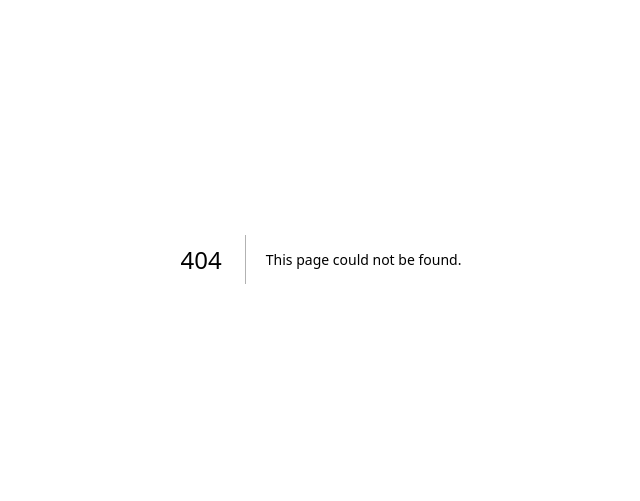
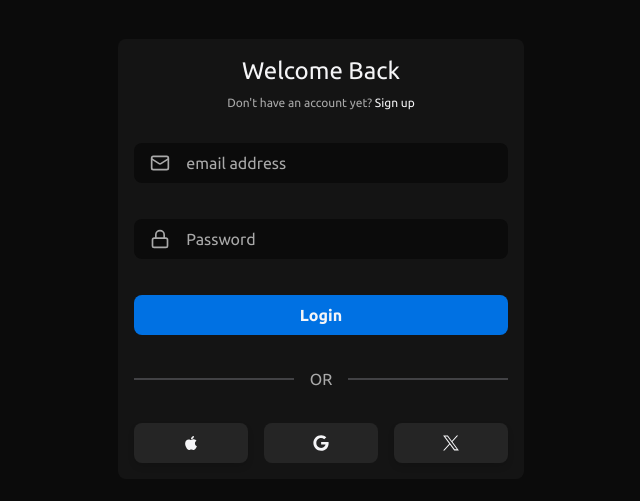
Before and after one commit to AryanThakur01/Shopicom, a Next.js app: page /login in a window 1280 px wide. Before the commit this address had no page. Shown: the part 141-642 px from the top of the page, without its empty margins (319-959 px from the left). Built offline with nearby package versions, Linux system fonts and the light colour scheme.

Commit message:
feat: add the login page and the custom input field

```diff
--- /dev/null
+++ b/src/app/(auth)/login/page.tsx
@@ -0,0 +1,111 @@
+"use client";
+import FormField from "@/components/FormField";
+import Link from "next/link";
+import { SubmitHandler, useForm } from "react-hook-form";
+import { zodResolver } from "@hookform/resolvers/zod";
+import { LuLock, LuMail } from "react-icons/lu";
+import * as zod from "zod";
+import { FaApple, FaGoogle } from "react-icons/fa";
+
+interface IFormInput {
+  email: string;
+  password: string;
+}
+const schema = zod.object({
+  email: zod.string().email(),
+  password: zod.string().min(8),
+});
+
+const Login = () => {
+  const {
+    handleSubmit,
+    register,
+    formState: { errors },
+  } = useForm<IFormInput>({
+    resolver: zodResolver(schema),
+    defaultValues: {
+      email: "",
+      password: "",
+    },
+  });
+  const submitHandler: SubmitHandler<IFormInput> = (data) => {
+    console.log(data);
+  };
+  return (
+    <section className="bg-background h-screen min-h-fit text-foreground flex flex-col container">
+      <div className="my-auto md:w-1/3 w-full mx-auto bg-card p-4 rounded-lg">
+        <h1 className="text-center text-2xl">Welcome Back</h1>
+        <h2 className="text-center text-xs text-muted-foreground my-2">
+          Don&apos;t have an account yet?{" "}
+          <Link href="/signup" className="text-foreground">
+            Sign up
+          </Link>
+        </h2>
+        <form
+          className="my-8 flex flex-col gap-4"
+          onSubmit={handleSubmit(submitHandler)}
+        >
+          <FormField
+            type="email"
+            placeholder="email address"
+            uni="email"
+            register={register}
+            icon={<LuMail className="size-5" />}
+            error={errors.email?.message}
+          />
+          <FormField
+            type="password"
+            placeholder="Password"
+            uni="password"
+            register={register}
+            icon={<LuLock className="size-5" />}
+            error={errors.password?.message}
+          />
+          <button
+            type="submit"
+            className="bg-primary rounded-lg h-10 font-bold"
+          >
+            Login
+          </button>
+        </form>
+        <div className="flex items-center gap-4 text-muted-foreground my-8">
+          <hr className="border border-border w-full" />
+          <p>OR</p>
+          <hr className="border border-border w-full" />
+        </div>
+        <div className="grid grid-cols-3 gap-4">
+          <button className="bg-muted rounded-lg h-10 drop-shadow-md">
+            <FaApple className="mx-auto" />
+          </button>
+          <button className="bg-muted rounded-lg h-10">
+            <FaGoogle className="mx-auto" />
+          </button>
+          <button className="bg-muted rounded-lg h-10 drop-shadow-md">
+            <XIcon />
+          </button>
+        </div>
+      </div>
+    </section>
+  );
+};
+const XIcon = () => {
+  return (
+    <svg
+      xmlns="http://www.w3.org/2000/svg"
+      version="1.1"
+      viewBox="0 0 256 256"
+      className="size-4 fill-foreground mx-auto"
+    >
+      <defs></defs>
+      <g transform="translate(1.4065934065934016 1.4065934065934016) scale(2.81 2.81)">
+        <path
+          d="M 0.219 2.882 l 34.748 46.461 L 0 87.118 h 7.87 l 30.614 -33.073 l 24.735 33.073 H 90 L 53.297 38.043 L 85.844 2.882 h -7.87 L 49.781 33.341 L 27.001 2.882 H 0.219 z M 11.793 8.679 h 12.303 L 78.425 81.32 H 66.122 L 11.793 8.679 z"
+          transform=" matrix(1 0 0 1 0 0) "
+          strokeLinecap="round"
+        />
+      </g>
+    </svg>
+  );
+};
+
+export default Login;
--- a/src/app/globals.css
+++ b/src/app/globals.css
@@ -2,32 +2,45 @@
 @tailwind components;
 @tailwind utilities;
 
-:root {
-  --foreground-rgb: 0, 0, 0;
-  --background-start-rgb: 214, 219, 220;
-  --background-end-rgb: 255, 255, 255;
-}
-
-@media (prefers-color-scheme: dark) {
-  :root {
-    --foreground-rgb: 255, 255, 255;
-    --background-start-rgb: 0, 0, 0;
-    --background-end-rgb: 0, 0, 0;
+@layer base {
+  /* To Be Prepared Later */
+  /* :root { */
+  /* } */
+  .dark {
+    --background: #0b0b0b;
+    --foreground: #f5f5f7;
+    --primary: #0071e3;
+    --border: #424245;
+    --card: #141414;
+    --muted: #252525;
+    --muted-foreground: #a9a9a9;
+    --destructive: #ff453a;
   }
 }
 
-body {
-  color: rgb(var(--foreground-rgb));
-  background: linear-gradient(
-      to bottom,
-      transparent,
-      rgb(var(--background-end-rgb))
-    )
-    rgb(var(--background-start-rgb));
+/* Works on Firefox */
+* {
+  scrollbar-width: 5px;
+  scrollbar-color: hsl(var(--muted-foreground)) hsl(var(--accent));
 }
 
-@layer utilities {
-  .text-balance {
-    text-wrap: balance;
+/* Works on Brave, Chrome, Edge, and Safari */
+*::-webkit-scrollbar {
+  width: 5px;
+  height: 4px;
+}
+@media screen and (max-width: 768px) {
+  *::-webkit-scrollbar {
+    height: 0px;
   }
 }
+
+*::-webkit-scrollbar-track {
+  background: hsl(var(--accent));
+  padding: 2px;
+}
+
+*::-webkit-scrollbar-thumb {
+  background-color: hsl(var(--muted-foreground));
+  border-radius: 8px;
+}
--- a/src/app/layout.tsx
+++ b/src/app/layout.tsx
@@ -1,8 +1,18 @@
 import type { Metadata } from "next";
-import { Inter } from "next/font/google";
+import { Ubuntu } from "next/font/google";
 import "./globals.css";
 
-const inter = Inter({ subsets: ["latin"] });
+const ubuntu = Ubuntu({
+  weight: ["300", "400", "500", "700"],
+  subsets: [
+    "cyrillic",
+    "cyrillic-ext",
+    "greek",
+    "greek-ext",
+    "latin",
+    "latin-ext",
+  ],
+});
 
 export const metadata: Metadata = {
   title: "Create Next App",
@@ -15,8 +25,8 @@ export default function RootLayout({
   children: React.ReactNode;
 }>) {
   return (
-    <html lang="en">
-      <body className={inter.className}>{children}</body>
+    <html lang="en" className="dark">
+      <body className={ubuntu.className}>{children}</body>
     </html>
   );
 }
--- /dev/null
+++ b/src/components/FormField.tsx
@@ -0,0 +1,54 @@
+"use client";
+import React from "react";
+import { FieldError, UseFormRegister } from "react-hook-form";
+import { LuAlertCircle } from "react-icons/lu";
+
+interface IFormField {
+  type: string;
+  placeholder?: string;
+  uni: string;
+  register: UseFormRegister<any>;
+  icon?: React.ReactNode;
+  containerClass?: string;
+  error?: string;
+}
+
+const FormField: React.FC<IFormField> = ({
+  type,
+  placeholder,
+  uni,
+  icon,
+  register,
+  containerClass,
+  error,
+}) => {
+  return (
+    <div>
+      <label
+        className={
+          (error && "border-destructive border") +
+          " bg-background rounded-lg flex items-center text-muted-foreground h-10 px-4 " +
+          containerClass
+        }
+        htmlFor={uni}
+      >
+        <span>{icon}</span>
+        <input
+          type={type}
+          className="w-full bg-transparent px-4 outline-none text-foreground placeholder:text-muted-foreground"
+          placeholder={placeholder}
+          id={uni}
+          {...register(uni)}
+        />
+        <span>
+          {error && (
+            <LuAlertCircle className="fill-destructive stroke-background size-6" />
+          )}
+        </span>
+      </label>
+      <p className="h-4 text-xs px-4 text-destructive mt-1">{error}</p>
+    </div>
+  );
+};
+
+export default FormField;
--- a/tailwind.config.ts
+++ b/tailwind.config.ts
@@ -7,11 +7,31 @@ const config: Config = {
     "./src/app/**/*.{js,ts,jsx,tsx,mdx}",
   ],
   theme: {
+    container: {
+      center: true,
+      padding: "2rem",
+      screens: {
+        "2xl": "1400px",
+      },
+    },
     extend: {
-      backgroundImage: {
-        "gradient-radial": "radial-gradient(var(--tw-gradient-stops))",
-        "gradient-conic":
-          "conic-gradient(from 180deg at 50% 50%, var(--tw-gradient-stops))",
+      colors: {
+        border: "var(--border)",
+        background: "var(--background)",
+        foreground: "var(--foreground)",
+        card: {
+          DEFAULT: "var(--card)",
+          foreground: "var(--card-foreground)",
+        },
+        muted: {
+          DEFAULT: "var(--muted)",
+          foreground: "var(--muted-foreground)",
+        },
+        destructive: "var(--destructive)",
+        primary: {
+          DEFAULT: "var(--primary)",
+          foreground: "var(--primary-foreground)",
+        },
       },
     },
   },
```
Also changed, not shown: package.json (+8 -4 lines), 1 other file (tests, documents, lock files or other folders).
